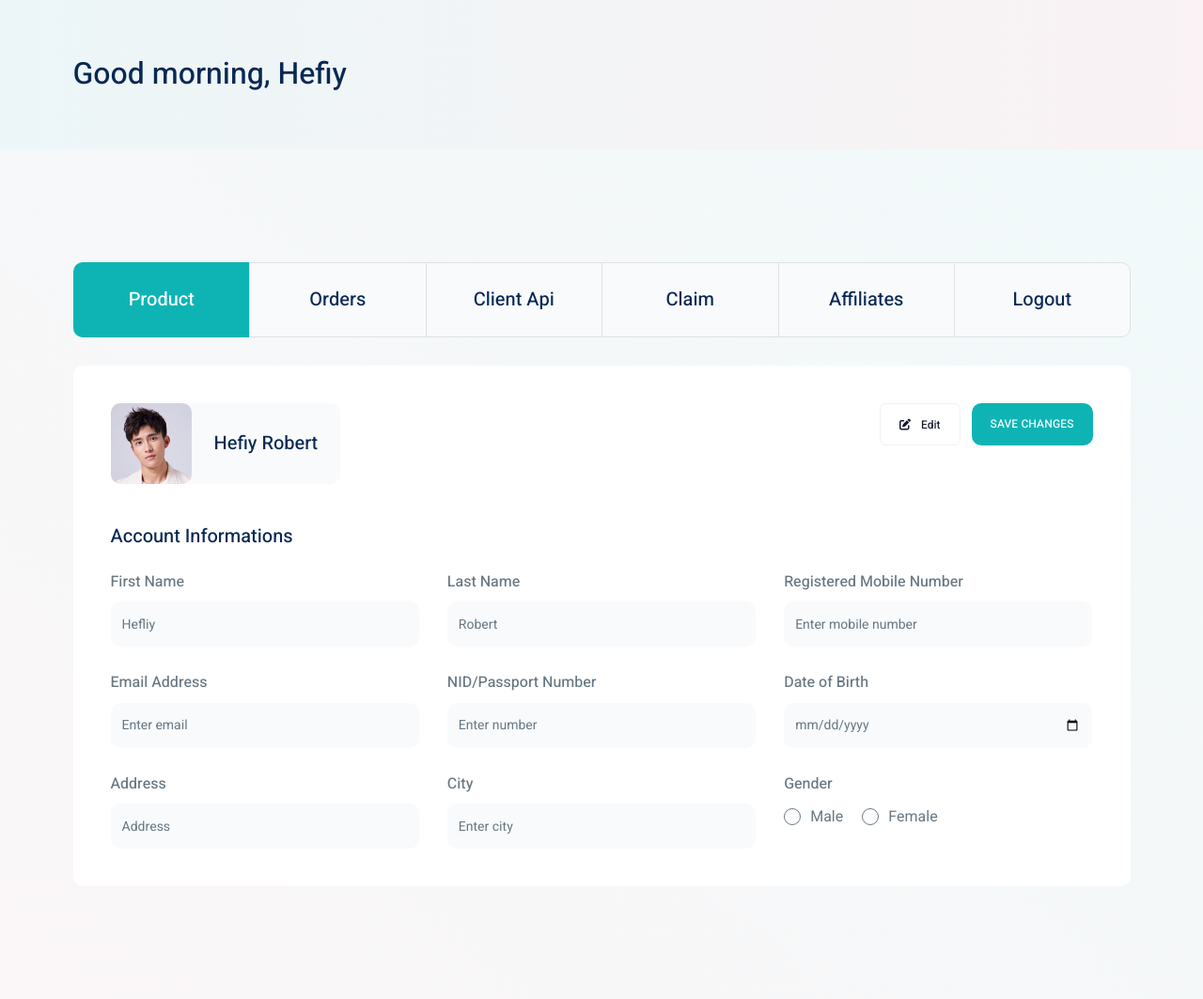
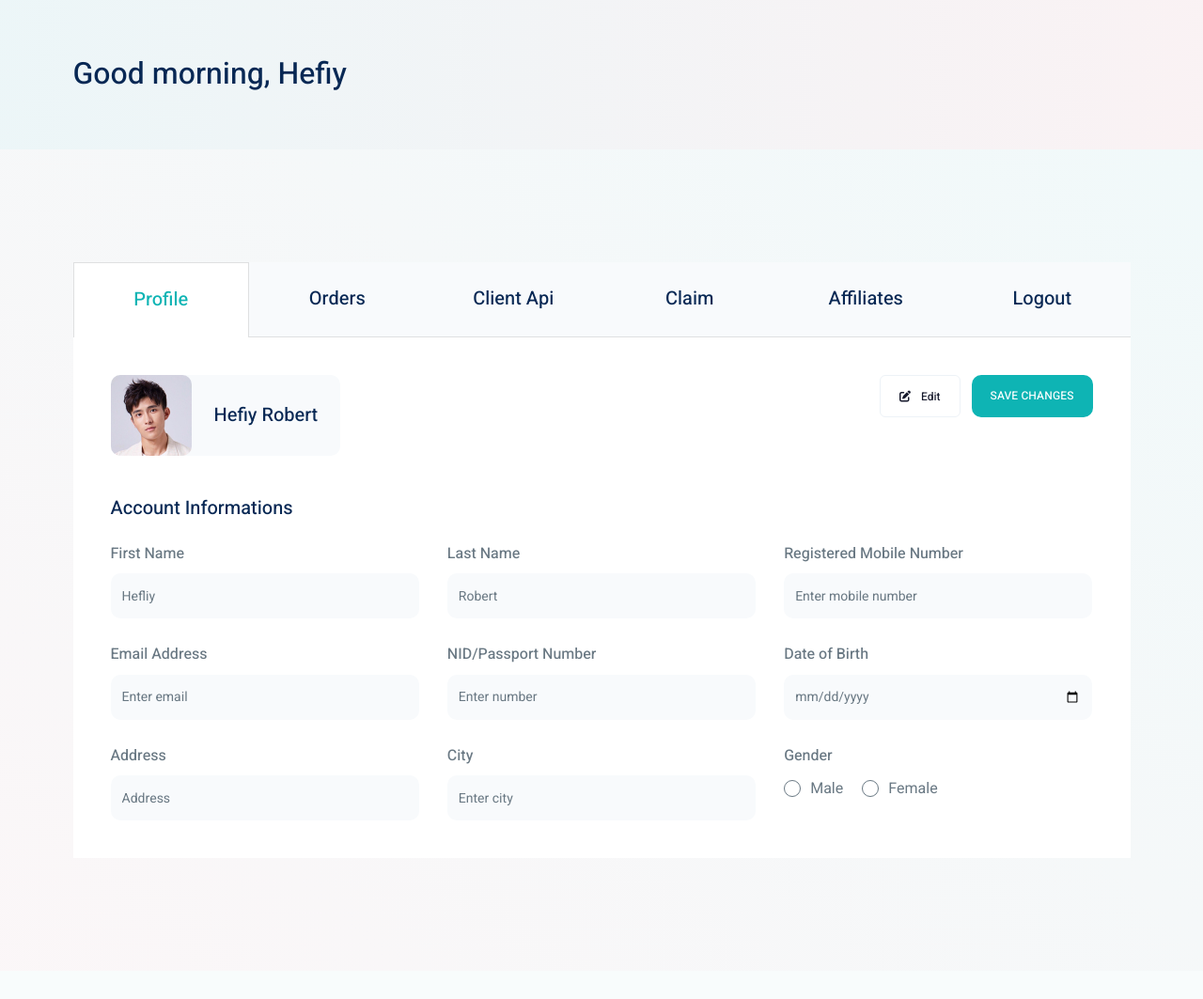
Before and after one commit to polodev/hasan-vi-workflow, a PHP site: page /profile.html in a window 1280 px wide. Shown: the part 121-1184 px from the top of the page at 94% size. After the commit the page ends 978 px from the top, so only its background shows below. Run offline with PHP 8.4, Linux system fonts and the light colour scheme.

Commit message:
profile tab correction

```diff
--- a/dist/style.css
+++ b/dist/style.css
@@ -60,6 +60,11 @@ h5 {
 h6 {
   font-size: 20px;
   line-height: 1.6;
+}
+@media only screen and (max-width: 767px) {
+  h6 {
+    font-size: 18px;
+  }
 }
 
 p {
@@ -918,26 +923,28 @@ hr {
   }
 }
 
-.user-profile-tab .nav-tabs {
+.user-profile-nav {
+  list-style: none;
+  padding: 0;
+  margin: 0;
+  display: flex;
+  align-items: center;
   justify-content: space-between;
   border-bottom: none;
-  margin-bottom: 30px;
+}
+.user-profile-nav .nav-item {
+  flex: 1;
 }
 @media only screen and (max-width: 767px) {
-  .user-profile-tab .nav-tabs {
-    border-bottom: 1px solid #DFE0E1;
-  }
-}
-.user-profile-tab .nav-tabs .nav-item {
-  flex: 1;
-}
-@media only screen and (max-width: 767px) {
-  .user-profile-tab .nav-tabs .nav-item {
+  .user-profile-nav .nav-item {
     width: 33.33%;
     flex: auto;
   }
 }
-.user-profile-tab .nav-tabs .nav-item .nav-link {
+.user-profile-nav .nav-item .nav-link {
+  display: flex;
+  align-items: center;
+  justify-content: center;
   margin-bottom: 0;
   font-size: 20px;
   font-weight: 500;
@@ -945,106 +952,96 @@ hr {
   height: 80px;
   padding: 10px;
   text-align: center;
-  width: 100%;
-  border: 1px solid #DFE0E1;
-  border-right: none;
   background-color: #F8FAFC;
-  border-radius: 0;
+  border-bottom: 1px solid #DFE0E1;
+  transition: 0.3s;
 }
 @media only screen and (max-width: 991px) {
-  .user-profile-tab .nav-tabs .nav-item .nav-link {
-    font-size: 16px;
+  .user-profile-nav .nav-item .nav-link {
+    font-size: 17px;
     height: 60px;
   }
 }
 @media only screen and (max-width: 767px) {
-  .user-profile-tab .nav-tabs .nav-item .nav-link {
-    font-size: 15px;
+  .user-profile-nav .nav-item .nav-link {
     height: 50px;
-    border: none;
   }
 }
-.user-profile-tab .nav-tabs .nav-item .nav-link.active {
-  background-color: #0eb4b4;
-  color: #ffffff;
-  border-color: #0eb4b4;
-}
-.user-profile-tab .nav-tabs .nav-item a {
-  display: flex;
-  align-items: center;
-  justify-content: center;
-}
-.user-profile-tab .nav-tabs .nav-item:first-child .nav-link {
-  border-radius: 10px 0 0 10px;
+.user-profile-nav .nav-item .nav-link .icon {
+  display: none;
 }
 @media only screen and (max-width: 767px) {
-  .user-profile-tab .nav-tabs .nav-item:first-child .nav-link {
-    border-radius: 0;
+  .user-profile-nav .nav-item .nav-link .icon {
+    display: block;
   }
 }
-.user-profile-tab .nav-tabs .nav-item:last-child .nav-link {
-  border-right: 1px solid #DFE0E1;
-  border-radius: 0 10px 10px 0;
-}
 @media only screen and (max-width: 767px) {
-  .user-profile-tab .nav-tabs .nav-item:last-child .nav-link {
-    border-radius: 0;
-    border-right: none;
+  .user-profile-nav .nav-item .nav-link .text {
+    display: none;
   }
 }
-.user-profile-tab .tab-content {
+.user-profile-nav .nav-item .nav-link:hover {
+  color: #0eb4b4;
+}
+.user-profile-nav .nav-item .nav-link.active {
+  background-color: #fff;
+  border: 1px solid #DFE0E1;
+  border-bottom: none;
+  color: #0eb4b4;
+}
+
+.user-profile-box {
   padding: 40px;
   max-height: 600px;
   min-height: 300px;
   overflow-y: auto;
   background-color: #fff;
-  border-radius: 10px;
 }
 @media only screen and (max-width: 767px) {
-  .user-profile-tab .tab-content {
+  .user-profile-box {
     padding: 30px;
   }
 }
 
-.user-profile-info .heading-item {
+.user-profile .heading-item {
   display: flex;
   justify-content: space-between;
   margin-bottom: 40px;
 }
 @media only screen and (max-width: 767px) {
-  .user-profile-info .heading-item {
+  .user-profile .heading-item {
     flex-direction: column-reverse;
   }
 }
-.user-profile-info .heading-item .user-meta {
+.user-profile .heading-item .user-meta {
   display: flex;
   align-items: center;
   background-color: #F8FAFC;
   border-radius: 10px;
 }
-.user-profile-info .heading-item .user-meta .user-avatar img {
-  border-radius: 10px;
-}
-.user-profile-info .heading-item .user-meta .user-name {
+.user-profile .heading-item .user-meta .user-avatar img {
+  border-radius: 10px;
+}
+.user-profile .heading-item .user-meta .user-name {
   padding: 24px;
   margin-bottom: 0;
   flex: 1;
 }
-.user-profile-info .heading-item .action-btn {
+.user-profile .heading-item .action-btn {
   display: flex;
 }
 @media only screen and (max-width: 767px) {
-  .user-profile-info .heading-item .action-btn {
+  .user-profile .heading-item .action-btn {
     margin-bottom: 30px;
   }
 }
-.user-profile-info .heading-item .action-btn button {
+.user-profile .heading-item .action-btn button {
   margin-right: 12px;
 }
-.user-profile-info .heading-item .action-btn button:last-child {
+.user-profile .heading-item .action-btn button:last-child {
   margin-right: 0;
 }
-.user-profile-info .heading-item .action-btn .edit-btn {
+.user-profile .heading-item .action-btn .edit-btn {
   background-color: transparent;
   border: 1px solid #EDF2F7;
   border-radius: 6px;
@@ -1056,22 +1053,22 @@ hr {
   font-weight: 500;
   transition: 0.3s;
 }
-.user-profile-info .heading-item .action-btn .edit-btn i {
+.user-profile .heading-item .action-btn .edit-btn i {
   margin-right: 8px;
 }
-.user-profile-info .heading-item .action-btn .edit-btn:hover {
+.user-profile .heading-item .action-btn .edit-btn:hover {
   background-color: #0eb4b4;
   border-color: #0eb4b4;
   color: #fff;
 }
-.user-profile-info .heading-item .action-btn .submit-btn {
+.user-profile .heading-item .action-btn .submit-btn {
   font-size: 12px;
   letter-spacing: 0.0125em;
   height: 45px;
   line-height: 45px;
   padding: 0 20px;
 }
-.user-profile-info .user-full-info .info-title {
+.user-profile .profile-info .info-title {
   margin-bottom: 24px;
 }
 
--- a/profile.html
+++ b/profile.html
@@ -50,33 +50,50 @@
     <!-- Profile Info Start End -->
     <div class="user-profile-area">
         <div class="container">
-            <div class="user-profile-tab">
-                <!-- Nav tabs -->
-                <ul class="nav nav-tabs" role="tablist">
-                  <li class="nav-item" role="presentation">
-                    <button class="nav-link active" data-bs-toggle="tab" data-bs-target="#product" type="button" role="tab" aria-selected="true">Product</button>
+
+            <!-- Nav -->
+            <ul class="user-profile-nav">
+                <li class="nav-item">
+                    <a href="#" class="nav-link active" title="Profile">
+                        <span class="icon"><i class="fa-solid fa-user-large"></i></span>
+                        <span class="text">Profile</span>
+                    </a>
                 </li>
-                  <li class="nav-item" role="presentation">
-                    <button class="nav-link" data-bs-toggle="tab" data-bs-target="#orders" type="button" role="tab" aria-selected="false">Orders</button>
+                <li class="nav-item">
+                    <a href="#" class="nav-link" title="Orders">
+                        <span class="icon"><i class="fa-solid fa-basket-shopping"></i></span>
+                        <span class="text">Orders</span>
+                    </a>
                 </li>
-                  <li class="nav-item" role="presentation">
-                    <button class="nav-link" data-bs-toggle="tab" data-bs-target="#client-api" type="button" role="tab" aria-selected="false">Client Api</button>
+                <li class="nav-item">
+                    <a href="#" class="nav-link" title="Client Api">
+                        <span class="icon"><i class="fa-solid fa-arrow-right-arrow-left"></i></span>
+                        <span class="text">Client Api</span>
+                    </a>
                 </li>
-                  <li class="nav-item" role="presentation">
-                    <button class="nav-link" data-bs-toggle="tab" data-bs-target="#claim" type="button" role="tab" aria-selected="false">Claim</button>
+                <li class="nav-item">
+                    <a href="#" class="nav-link" title="Claim">
+                        <span class="icon"><i class="fa-solid fa-money-check-dollar"></i></span>
+                        <span class="text">Claim</span>
+                    </a>
                 </li>
-                  <li class="nav-item" role="presentation">
-                    <button class="nav-link" data-bs-toggle="tab" data-bs-target="#affiliates" type="button" role="tab" aria-selected="false">Affiliates</button>
+                <li class="nav-item">
+                    <a href="#" class="nav-link" title="Affiliates">
+                        <span class="icon"><i class="fa-solid fa-users"></i></span>
+                        <span class="text">Affiliates</span>
+                    </a>
                 </li>
-                  <li class="nav-item" role="presentation">
-                    <a href="#" class="nav-link">Logout</a>
+                <li class="nav-item">
+                <a href="#" class="nav-link" title="Logout">
+                    <span class="icon"><i class="fa-solid fa-power-off"></i></span>
+                    <span class="text">Logout</span>
+                </a>
                 </li>
             </ul>
 
-                <!-- Tab panes -->
-                <div class="tab-content">
-                  <div class="tab-pane active" id="product" role="tabpanel">
-                    <div class="user-profile-info">
+            <!-- Profile Content -->
+            <div class="user-profile-box">
+                <div class="user-profile">
                     <div class="heading-item">
                         <div class="user-meta">
                             <div class="user-avatar">
@@ -89,7 +106,7 @@
                             <button type="submit" class="submit-btn">SAVE CHANGES</button>
                         </div>
                     </div>
-                        <div class="user-full-info">
+                    <div class="profile-info">
                         <h6 class="info-title">Account Informations</h6>
                         <div class="row g-5">
                             <div class="col-lg-4 form-field">
@@ -141,12 +158,7 @@
                     </div>
                 </div>
             </div>
-                  <div class="tab-pane" id="orders" role="tabpanel"> Orders </div>
-                  <div class="tab-pane" id="client-api" role="tabpanel"> Messages </div>
-                  <div class="tab-pane" id="claim" role="tabpanel"> Claim </div>
-                  <div class="tab-pane" id="affiliates" role="tabpanel"> Affiliates </div>
-                </div>
-            </div>
+            <!-- Profile Content -->
         </div>
     </div>
     <!-- Profile Info Start End -->
--- a/src/profile.scss
+++ b/src/profile.scss
@@ -24,14 +24,15 @@
     }
 }
 
-.user-profile-tab {
-    .nav-tabs {
+
+.user-profile-nav {
+    list-style: none;
+    padding: 0;
+    margin: 0;
+    display: flex;
+    align-items: center;
     justify-content: space-between;
     border-bottom: none;
-        margin-bottom: 30px;
-        @media only screen and (max-width: 767px) {
-            border-bottom: 1px solid #DFE0E1;
-        }
     .nav-item {
         flex: 1;
         @media only screen and (max-width: 767px) {
@@ -39,6 +40,9 @@
             flex: auto;
         }
         .nav-link {
+            display: flex;
+            align-items: center;
+            justify-content: center;
             margin-bottom: 0;
             font-size: 20px;
             font-weight: 500;
@@ -46,65 +50,53 @@
             height: 80px;
             padding: 10px;
             text-align: center;
-                width: 100%;
-                border: 1px solid #DFE0E1;
-                border-right: none;
             background-color: #F8FAFC;
-                border-radius: 0;
+            border-bottom: 1px solid #DFE0E1;
+            transition: .3s;
             @media only screen and (max-width: 991px) {
-                    font-size: 16px;
+                font-size: 17px;
                 height: 60px;
             }
             @media only screen and (max-width: 767px) {
-                    font-size: 15px;
                 height: 50px;
-                    border: none;
+            }
+            .icon {
+                display: none;
+                @media only screen and (max-width: 767px) {
+                    display: block;
+                }
+            }
+            .text {
+                @media only screen and (max-width: 767px) {
+                    display: none;
+                }
+            }
+            &:hover {
+                color: $primary_color;
             }
             &.active {
-                    background-color: $primary_color;
-                    color: #ffffff;
-                    border-color: $primary_color;
-                }
-            }
-            a {
-                display: flex;
-                align-items: center;
-                justify-content: center;
-            }
-            &:first-child {
-                .nav-link {
-                    border-radius: 10px 0 0 10px;
-                    @media only screen and (max-width: 767px) {
-                        border-radius: 0;
-                    }
-                }
-            }
-            &:last-child {
-                .nav-link {
-                    border-right: 1px solid #DFE0E1;
-                    border-radius: 0 10px 10px 0;
-                    @media only screen and (max-width: 767px) {
-                        border-radius: 0;
-                        border-right: none;
+                background-color: #fff;
+                border: 1px solid #DFE0E1;
+                border-bottom: none;
+                color: $primary_color;
             }
         }
     }
 }
-    }
-    .tab-content {
+
+
+.user-profile-box {
     padding: 40px;
     max-height: 600px;
     min-height: 300px;
     overflow-y: auto;
     background-color: #fff;
-        border-radius: 10px;
     @media only screen and (max-width: 767px) {
         padding: 30px;
     }
 }
-}
 
-.user-profile-info {
+.user-profile {
     .heading-item {
         display: flex;
         justify-content: space-between;
@@ -168,7 +160,7 @@
             }
         }
     }
-    .user-full-info {
+    .profile-info {
         .info-title {
             margin-bottom: 24px;
         }
--- a/src/typography.scss
+++ b/src/typography.scss
@@ -57,6 +57,9 @@ h5 {
 h6 {
     font-size: 20px;
     line-height: 1.6;
+    @media only screen and (max-width: 767px) {
+        font-size: 18px;
+    }
 }
 
 p {
```
Also changed, not shown: time-log.md (+5 -0 lines), 1 other file. Lines whose indentation alone changed are shown as unchanged.
